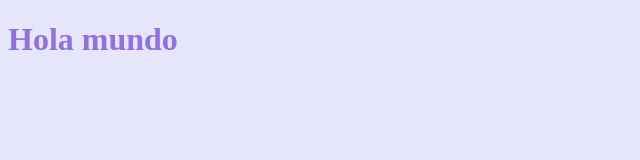
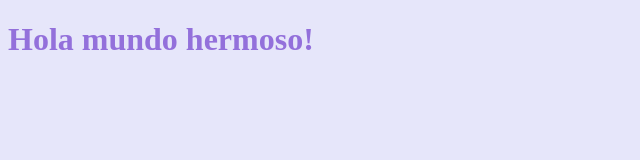
Before and after one commit to Dihyee/miPrimerRepositorio, a plain HTML site: page index.html in a window 1280 px wide. Shown: the whole page, without its empty margins (0-640 px from the left). Drawn offline with Linux system fonts and the light colour scheme.

Commit message:
Modificación a Index

```diff
--- a/index.html
+++ b/index.html
@@ -12,6 +12,6 @@
     </style>
 </head>
 <body>
-    <h1>Hola mundo</h1>
+    <h1>Hola mundo hermoso!</h1>
 </body>
 </html>
```
